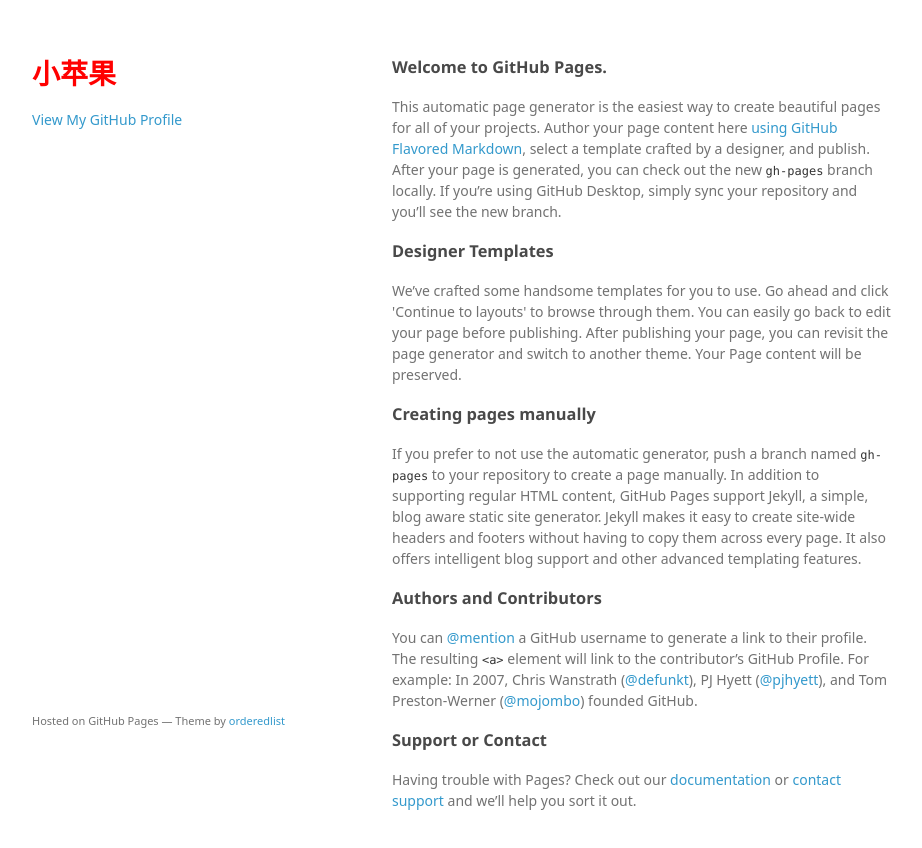
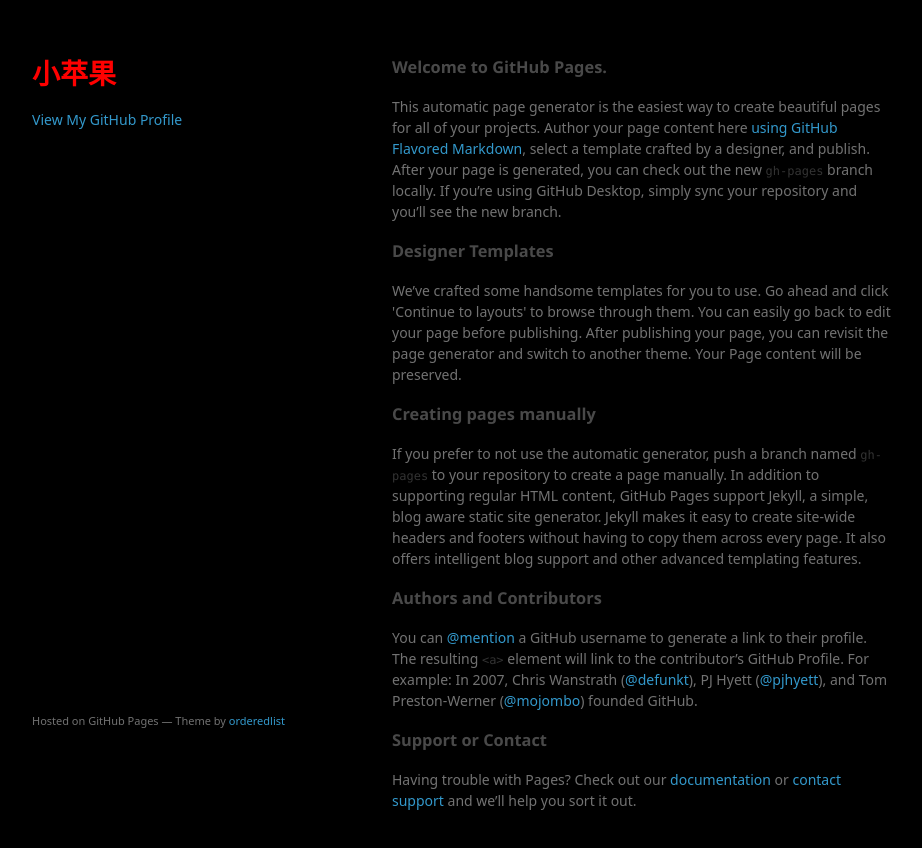
Before and after one commit to xpingguo/xpingguo.github.com, a plain HTML site: page index.html in a window 1280 px wide. Shown: the whole page, without its empty margins (178-1100 px from the left). Drawn offline with Linux system fonts and the light colour scheme; a web font is replaced by a local one.

Commit message:
style black

```diff
--- a/index.html
+++ b/index.html
@@ -1,10 +1,10 @@
 <!doctype html>
 <html>
-<style>
-    .h1color{ color:#F00}
-</style>
   <head>
-    <meta charset="utf-8">
+  <style>
+      .h1color{ color:#F00}
+  </style>
+  <meta charset="utf-8">
     <meta http-equiv="X-UA-Compatible" content="chrome=1">
     <title>Xpingguo.GitHub.com by xpingguo</title>
 
@@ -15,7 +15,7 @@
     <script src="//html5shiv.googlecode.com/svn/trunk/html5.js"></script>
     <![endif]-->
   </head>
-  <body bgcolor="black">
+  <body>
     <div class="wrapper">
       <header>
         <h1 class="h1color">小苹果</h1>
--- a/stylesheets/styles.css
+++ b/stylesheets/styles.css
@@ -55,7 +55,7 @@
 }
 
 body {
-  background-color: #fff;
+  background-color: #000;
   padding:50px;
   font: 14px/1.5 "Noto Sans", "Helvetica Neue", Helvetica, Arial, sans-serif;
   color:#727272;
```
